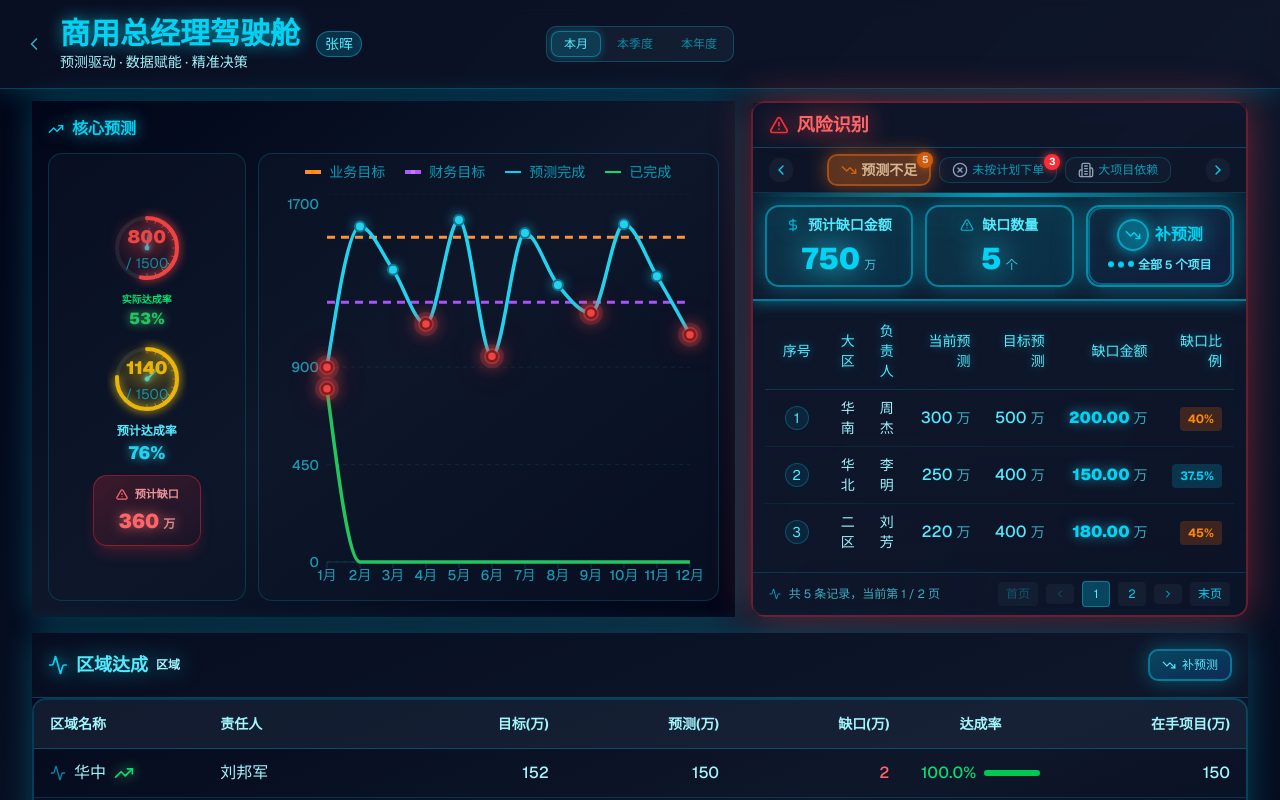
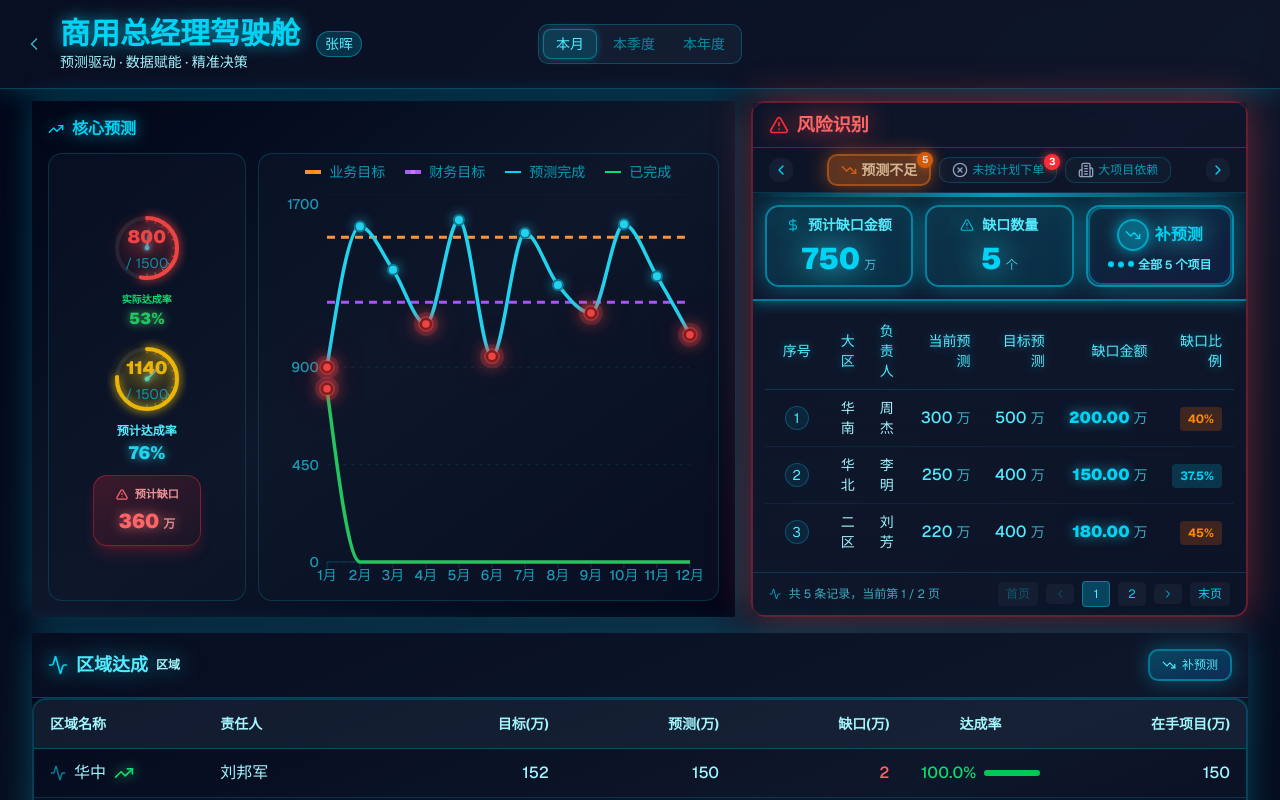
Before and after one commit to navylee1990/coze_jsc, a Next.js app: page /gm in a window 1280 px wide. Shown: the top 800 px of the page. Built offline with nearby package versions, Linux system fonts and the light colour scheme.

Commit message:
style: 增大时间选择器按钮字号

```diff
--- a/src/app/gm/page.tsx
+++ b/src/app/gm/page.tsx
@@ -400,7 +400,7 @@ export default function GMDashboard() {
                 <button
                   onClick={() => setSelectedTimeRange('current')}
                   className={cn(
-                    'px-2 sm:px-3 py-1 text-xs font-medium rounded-md transition-all',
+                    'px-2 sm:px-3 py-1 text-sm font-medium rounded-md transition-all',
                     selectedTimeRange === 'current'
                       ? 'bg-cyan-500/20 text-cyan-300 border border-cyan-500/50 shadow-[0_0_8px_rgba(34,211,238,0.3)]'
                       : 'text-cyan-400/60 hover:text-cyan-300 hover:bg-cyan-500/10'
@@ -411,7 +411,7 @@ export default function GMDashboard() {
                 <button
                   onClick={() => setSelectedTimeRange('quarter')}
                   className={cn(
-                    'px-2 sm:px-3 py-1 text-xs font-medium rounded-md transition-all',
+                    'px-2 sm:px-3 py-1 text-sm font-medium rounded-md transition-all',
                     selectedTimeRange === 'quarter'
                       ? 'bg-cyan-500/20 text-cyan-300 border border-cyan-500/50 shadow-[0_0_8px_rgba(34,211,238,0.3)]'
                       : 'text-cyan-400/60 hover:text-cyan-300 hover:bg-cyan-500/10'
@@ -422,7 +422,7 @@ export default function GMDashboard() {
                 <button
                   onClick={() => setSelectedTimeRange('year')}
                   className={cn(
-                    'px-2 sm:px-3 py-1 text-xs font-medium rounded-md transition-all',
+                    'px-2 sm:px-3 py-1 text-sm font-medium rounded-md transition-all',
                     selectedTimeRange === 'year'
                       ? 'bg-cyan-500/20 text-cyan-300 border border-cyan-500/50 shadow-[0_0_8px_rgba(34,211,238,0.3)]'
                       : 'text-cyan-400/60 hover:text-cyan-300 hover:bg-cyan-500/10'
```
